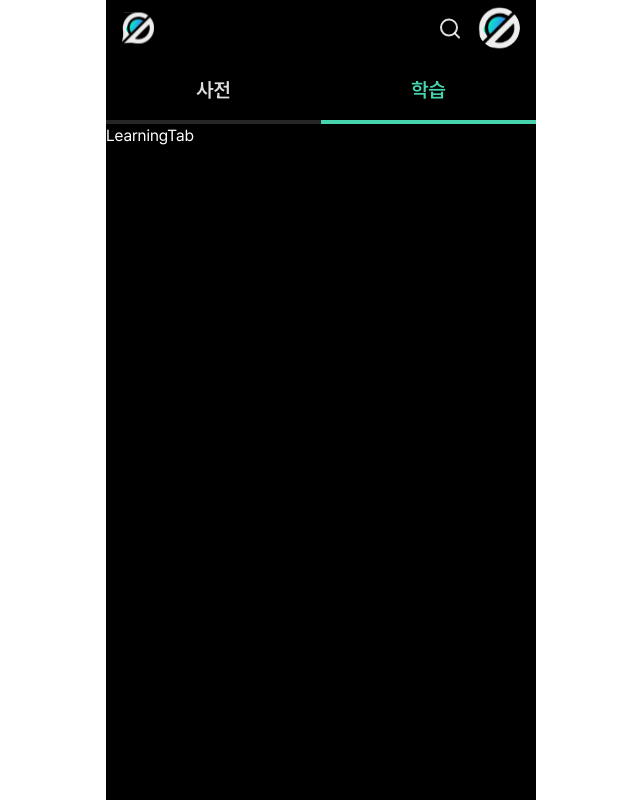
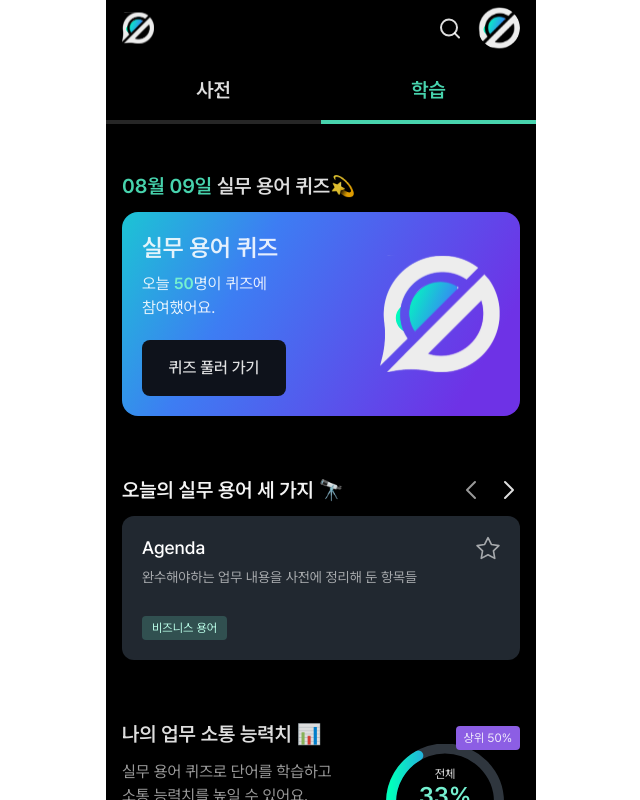
Before and after one commit to dnd-side-project/dnd-11th-10-frontend, a Next.js app: page /home/learning in a window 1280 px wide. Shown: the top 800 px of the page, without its empty margins (319-959 px from the left). Built offline with nearby package versions, Linux system fonts and the light colour scheme.

Commit message:
design: 홈(메인) 화면 레이아웃 적용 및 screen xs 값 추가

```diff
--- a/src/app/home/dictionary/page.tsx
+++ b/src/app/home/dictionary/page.tsx
@@ -7,9 +7,9 @@ import ViewAllWords from '@/components/domain/home/dictionary/ViewAllWords'
 
 export default function DictionaryTab() {
   return (
-    <div className="w-full mt-12 flex flex-col gap-[60px]">
+    <div className="w-full my-12 flex flex-col gap-[60px]">
       <ViewAllWords />
-      <RecentlyAddedWords WordsList={WordsList} />
+      <RecentlyAddedWords wordsList={WordsList} />
       <Bookmarks />
       <PopularCommentsList PopularComments={PopularComments} />
     </div>
--- a/src/app/home/learning/page.tsx
+++ b/src/app/home/learning/page.tsx
@@ -1,3 +1,14 @@
+import { WordsList } from '@/components/domain/home/dictionary/RecentlyAddedWords/data'
+import CommunicationStats from '@/components/domain/home/learning/CommunicationStats'
+import TodayQuiz from '@/components/domain/home/learning/TodayQuiz'
+import TodayWords from '@/components/domain/home/learning/TodayWords'
+
 export default function LearningTab() {
-  return <p className="text-white">LearningTab</p>
+  return (
+    <div className="w-full my-12 flex flex-col items-center gap-[60px]">
+      <TodayQuiz todaySolvedCnt={50} />
+      <TodayWords wordsList={WordsList} />
+      <CommunicationStats />
+    </div>
+  )
 }
--- a/tailwind.config.ts
+++ b/tailwind.config.ts
@@ -16,9 +16,11 @@ const config: Config = {
       },
       colors,
       fontFamily: {
-        pretendard: ['var(--font-pretendard)']
+        pretendard: ['var(--font-pretendard)'],
       },
-
+      screens: {
+        xs: '360px',
+      },
     },
   },
   plugins: [],
```
